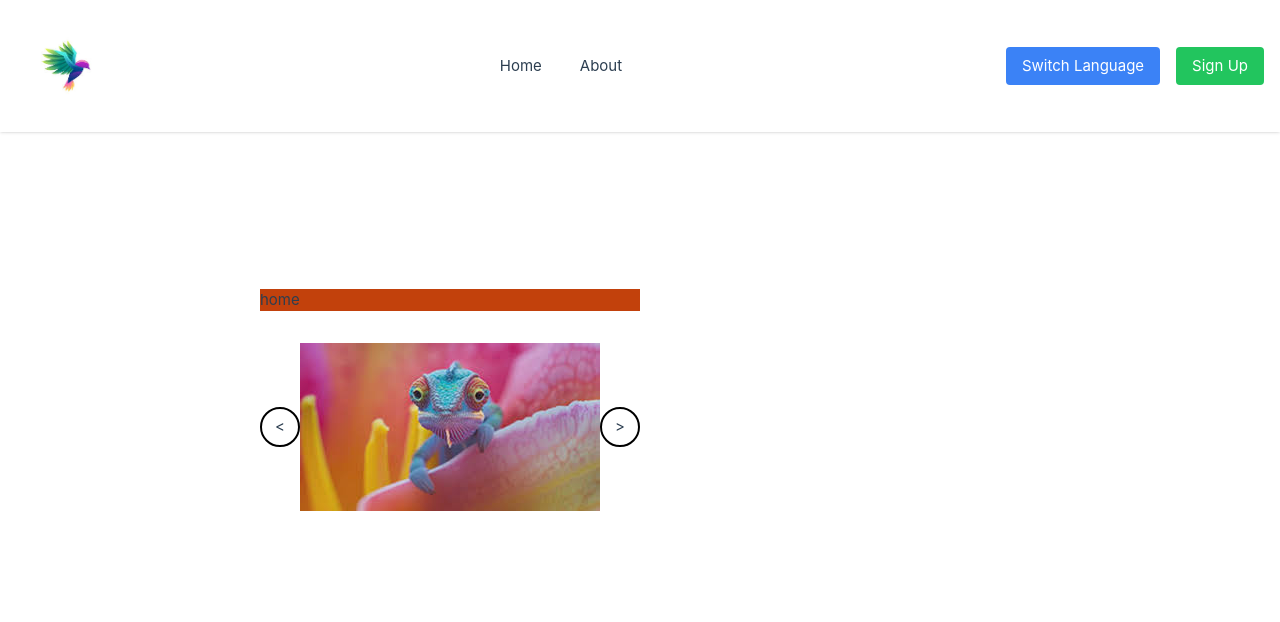
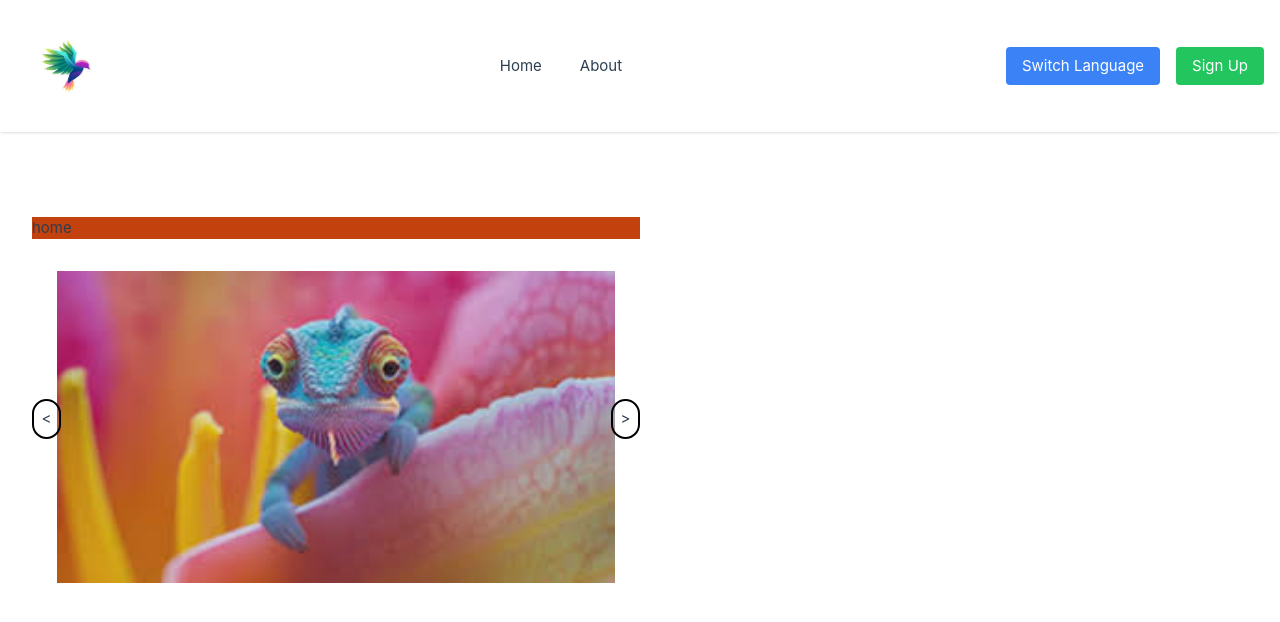
Before and after one commit to norhanredadafa/first, a Vue app: page / in a window 1280 px wide. Shown: the top 622 px of the page. Built offline with nearby package versions, Linux system fonts and the light colour scheme.

Commit message:
adding some styles

```diff
--- a/src/components/TheSlider.vue
+++ b/src/components/TheSlider.vue
@@ -2,11 +2,11 @@
   <div class="mt-8">
   <div class="flex justify-between" >
 
-  <button @click="prevImg" class="h-10 w-10 mt-16 rounded-full border-black border-2 border-solid"> &lt; </button>
+  <button @click="prevImg" class="h-10 w-10 mt-32 -mr-1 z-10 rounded-full border-black border-2 border-solid"> &lt; </button>
 
-  <img :src="images[currentIndex].src" alt="image"/>
+  <img height="400" width="800" :src="images[currentIndex].src" alt="image"/>
 
-  <button @click="nextImg" class="h-10 w-10 mt-16 rounded-full border-black border-2 border-solid"> &gt; </button>
+  <button @click="nextImg" class="h-10 w-10 mt-32 -ml-1 z-10 rounded-full border-black border-2 border-solid"> &gt; </button>
   </div>
 
   </div>
```
